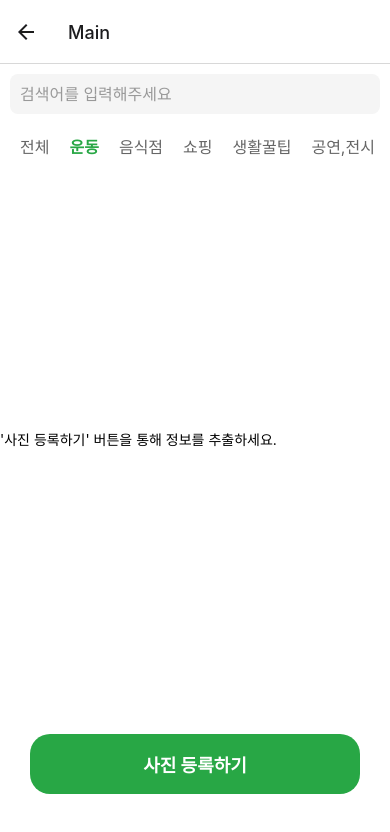
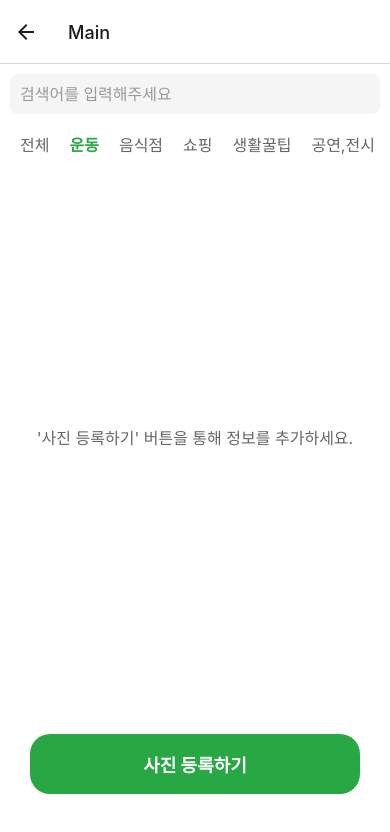
Before and after one commit to just-stopyoon/snapINFO-Front-end, a React Native app: screen /Main in a window 390 px wide. Shown: the top 832 px of the page. Built offline with nearby package versions, Linux system fonts and the light colour scheme; a web font is replaced by a local one.

Commit message:
Update Main.js

```diff
--- a/src/Main.js
+++ b/src/Main.js
@@ -33,6 +33,11 @@ export default function MainScreen() {
       return;
     }
 
+    if (!imageUri) {
+      Alert.alert("오류", "사진을 선택해주세요!");
+      return;
+    }
+
     const newItem = {
       category: selectedCategory,
       title: inputTitle,
@@ -63,6 +68,12 @@ export default function MainScreen() {
     }
   };
 
+  // 필터링된 데이터
+  const filteredData =
+    selectedCategory === "전체"
+      ? savedData
+      : savedData.filter((item) => item.category === selectedCategory);
+
   return (
     <View style={styles.container}>
       {/* 검색 바 */}
@@ -85,7 +96,12 @@ export default function MainScreen() {
             style={styles.tabItem}
             onPress={() => setSelectedCategory(item)}
           >
-            <Text style={[styles.tabText, selectedCategory === item && styles.tabTextActive]}>
+            <Text
+              style={[
+                styles.tabText,
+                selectedCategory === item && styles.tabTextActive,
+              ]}
+            >
               {item}
             </Text>
           </TouchableOpacity>
@@ -94,10 +110,18 @@ export default function MainScreen() {
 
       {/* 갤러리 */}
       <FlatList
-        data={savedData}
+        data={
+          filteredData.length % 2 === 0
+            ? filteredData
+            : [...filteredData, { isPlaceholder: true }]
+        }
         numColumns={2}
         keyExtractor={(item, index) => index.toString()}
-        renderItem={({ item }) => (
+        contentContainerStyle={styles.galleryContainer}
+        renderItem={({ item }) =>
+          item.isPlaceholder ? (
+            <View style={styles.cardPlaceholder} />
+          ) : (
             <TouchableOpacity
               style={styles.card}
               onPress={() => {
@@ -105,7 +129,9 @@ export default function MainScreen() {
                 setDetailModalVisible(true);
               }}
             >
-            {item.imageUri && <Image source={{ uri: item.imageUri }} style={styles.cardImage} />}
+              {item.imageUri && (
+                <Image source={{ uri: item.imageUri }} style={styles.cardImage} />
+              )}
               <View style={styles.cardHeader}>
                 <Text style={styles.cardCategory}>{item.category}</Text>
               </View>
@@ -113,16 +139,20 @@ export default function MainScreen() {
                 {item.title}
               </Text>
             </TouchableOpacity>
-        )}
+          )
+        }
         ListEmptyComponent={
           <View style={styles.emptyContainer}>
-            <Text style={styles.noDataText}>'사진 등록하기' 버튼을 통해 정보를 추출하세요.</Text>
+            <Text style={styles.noDataText}>'사진 등록하기' 버튼을 통해 정보를 추가하세요.</Text>
           </View>
         }
       />
 
       {/* 사진 등록 버튼 */}
-      <TouchableOpacity style={styles.addButton} onPress={() => setModalVisible(true)}>
+      <TouchableOpacity
+        style={styles.addButton}
+        onPress={() => setModalVisible(true)}
+      >
         <Text style={styles.addButtonText}>사진 등록하기</Text>
       </TouchableOpacity>
 
@@ -179,7 +209,7 @@ export default function MainScreen() {
               </TouchableOpacity>
               <View style={styles.modalButtonsContainer}>
                 <TouchableOpacity style={styles.modalButtonSave} onPress={handleSave}>
-                  <Text style={styles.modalButtonText}>정보 추출</Text>
+                  <Text style={styles.modalButtonText}>등록하기</Text>
                 </TouchableOpacity>
                 <TouchableOpacity
                   style={styles.modalButtonClose}
@@ -192,54 +222,10 @@ export default function MainScreen() {
           </View>
         </TouchableWithoutFeedback>
       </Modal>
-
-      {/* 상세 모달 */}
-      <Modal
-        transparent
-        visible={detailModalVisible}
-        animationType="fade"
-        onRequestClose={() => setDetailModalVisible(false)}
-      >
-        <TouchableWithoutFeedback onPress={() => setDetailModalVisible(false)}>
-          <View style={styles.modalContainer}>
-            <TouchableWithoutFeedback>
-              <View style={styles.modalContent}>
-                {selectedItem && (
-                  <>
-                    <Text style={styles.modalTitle}>{selectedItem.title}</Text>
-                    {selectedItem.imageUri && (
-                      <Image
-                        source={{ uri: selectedItem.imageUri }}
-                        style={styles.previewImageLarge}
-                      />
-                    )}
-                    <View style={styles.modalButtonsContainer}>
-                      <TouchableOpacity
-                        style={styles.modalButtonFix}
-                        onPress={() => Alert.alert("수정", "수정 기능 구현 예정!")}
-                      >
-                        <Text style={styles.modalButtonText}>내용 수정</Text>
-                      </TouchableOpacity>
-                      <TouchableOpacity
-                        style={styles.modalButtonDelete}
-                        onPress={() => {
-                          setSavedData(savedData.filter((data) => data !== selectedItem));
-                          setDetailModalVisible(false);
-                        }}
-                      >
-                        <Text style={styles.modalButtonText}>정보 삭제</Text>
-                      </TouchableOpacity>
-                    </View>
-                  </>
-                )}
-              </View>
-            </TouchableWithoutFeedback>
-          </View>
-        </TouchableWithoutFeedback>
-      </Modal>
     </View>
   );
 }
+
 
 const styles = StyleSheet.create({
   container: {
@@ -262,12 +248,15 @@ const styles = StyleSheet.create({
   },
   tabContainer: {
     flexDirection: "row",
-    justifyContent: "space-between",
-    height: 50,
+    justifyContent: "flex-start",
+    alignItems: "center",
+    height: 40,
     paddingHorizontal: 10,
+    marginBottom: 5, // 필터와 갤러리 간 간격
+    backgroundColor: "#fff",
   },
   tabItem: {
-    paddingVertical: 10,
+    paddingVertical: 5,
     paddingHorizontal: 10,
   },
   tabText: {
@@ -277,6 +266,12 @@ const styles = StyleSheet.create({
   tabTextActive: {
     color: "#28A745",
     fontWeight: "bold",
+  },
+  galleryContainer: {
+    paddingHorizontal: 10, // 좌우 여백
+    marginTop: 0, // 카테고리 필터 바로 아래에 갤러리 배치
+    alignItems: "stretch",
+    justifyContent: "flex-start",
   },
   addButton: {
     height: 60,
@@ -317,6 +312,13 @@ const styles = StyleSheet.create({
     borderRadius: 5,
     paddingHorizontal: 5,
   },
+  cardPlaceholder: {
+    flex: 1,
+    margin: 8,
+    aspectRatio: 1,
+    borderRadius: 10,
+    backgroundColor: "transparent",
+  },
   cardTitle: {
     marginTop: 10,
     fontSize: 18,
@@ -328,6 +330,15 @@ const styles = StyleSheet.create({
     margin: 3,
     fontWeight: "bold",
     color: "#fff",
+  },
+  emptyContainer: {
+    flex: 1,
+    justifyContent: "center",
+    alignItems: "center",
+  },
+  noDataText: {
+    fontSize: 16,
+    color: "#666",
   },
   modalContainer: {
     flex: 1,
@@ -383,29 +394,6 @@ const styles = StyleSheet.create({
     marginHorizontal: 5,
     height: 40,
   },
-  modalTitle: {
-    fontSize: 20,
-    fontWeight: "bold",
-    marginBottom: 10,
-  },
-  modalButtonFix: {
-    flex: 1,
-    backgroundColor: "#28A745",
-    borderRadius: 5,
-    justifyContent: "center",
-    alignItems: "center",
-    marginHorizontal: 5,
-    height: 40,
-  },
-  modalButtonDelete: {
-    flex: 1,
-    backgroundColor: "#FF6F00",
-    borderRadius: 5,
-    justifyContent: "center",
-    alignItems: "center",
-    marginHorizontal: 5,
-    height: 40,
-  },
   modalButtonText: {
     color: "#fff",
     fontWeight: "bold",
@@ -413,8 +401,7 @@ const styles = StyleSheet.create({
   noImageText: {
     fontSize: 16,
     color: "#999",
-    marginBottom: 100,
-    marginTop: 100,
+    marginVertical: 50,
   },
   galleryButton: {
     marginBottom: 5,
```
Lines whose indentation alone changed are shown as unchanged.
